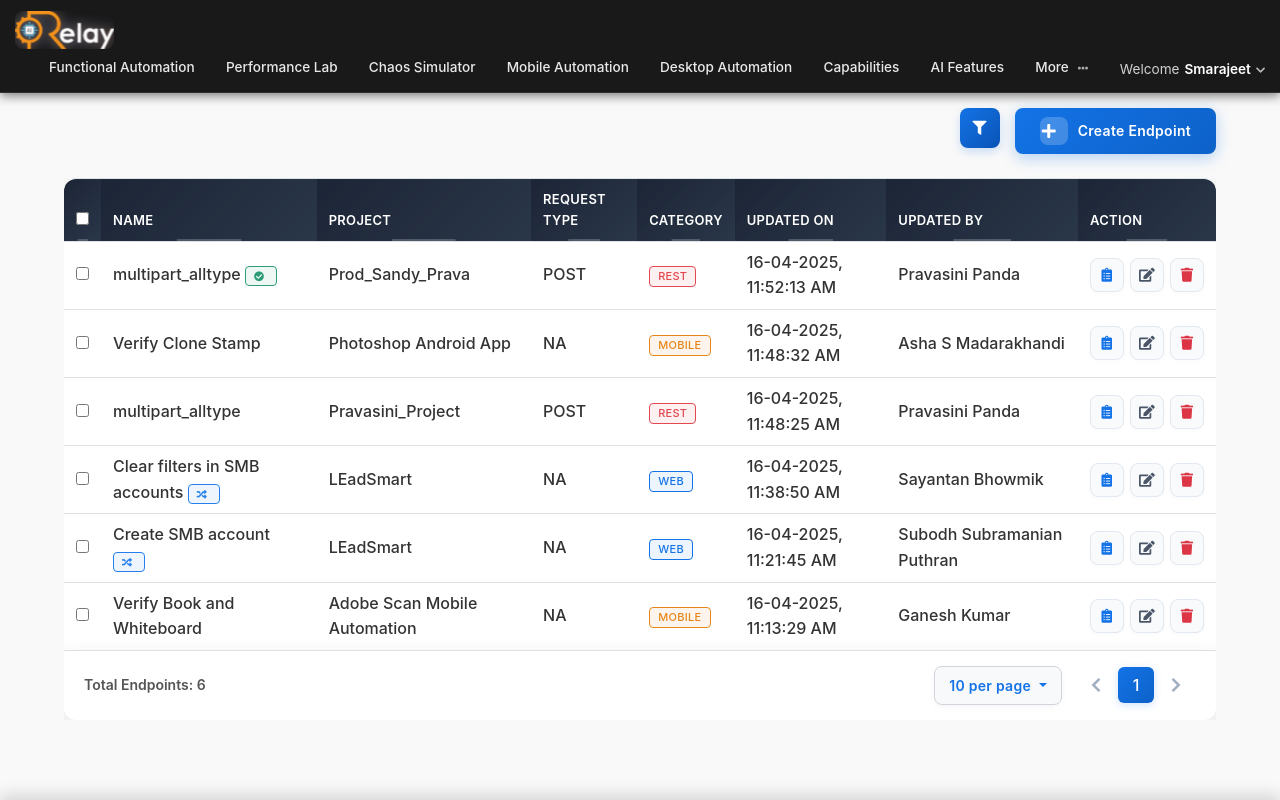
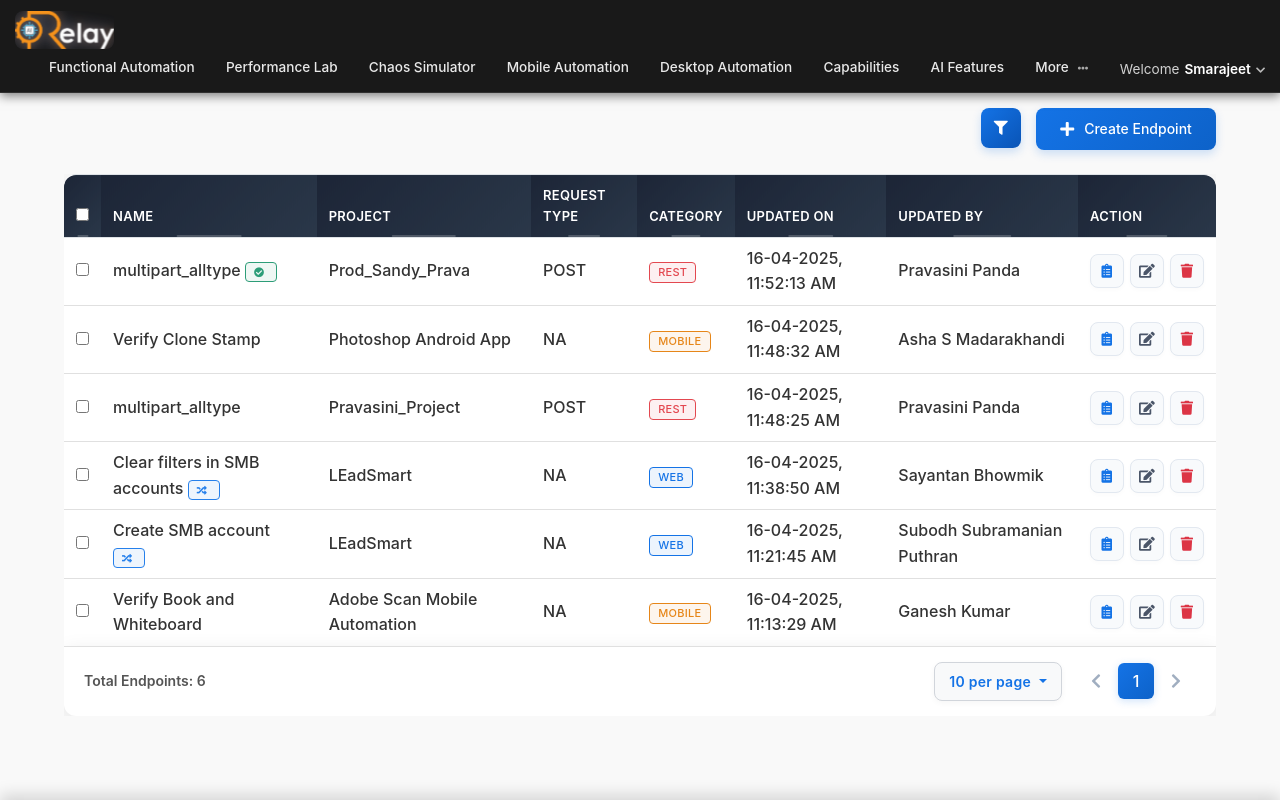
Before and after one commit to smarajeetdas/RelayDashboard, an Angular app: page /endpoints in a window 1280 px wide. Shown: the top 800 px of the page. Built offline with nearby package versions, Linux system fonts and the light colour scheme.

Commit message:
Restored to '54bb87232e793c4be2afa60cf1fd43b22515bd18'
Replit-Restored-To: 54bb87232e793c4be2afa60cf1fd43b22515bd18

```diff
--- a/src/app/features/endpoints/pages/endpoint-list/endpoint-list.component.css
+++ b/src/app/features/endpoints/pages/endpoint-list/endpoint-list.component.css
@@ -72,110 +72,29 @@
 }
 
 .create-btn {
-  position: relative;
   background: linear-gradient(135deg, #1473e6 0%, #0d62c9 100%);
   border: none;
-  height: 46px !important;
-  border-radius: 10px;
-  overflow: hidden;
-  box-shadow: 0 4px 15px rgba(20, 115, 230, 0.3);
-  transition: all 0.3s cubic-bezier(0.2, 0.8, 0.2, 1);
-  color: white;
-  padding: 0 !important;
-}
-
-.create-btn-inner {
+  padding: 0 20px !important;
+  height: 42px !important;
+  font-weight: 600;
+  font-size: 14px;
+  border-radius: 8px;
   display: flex;
   align-items: center;
   justify-content: center;
-  height: 100%;
-  width: 100%;
-  padding: 0 25px;
-  position: relative;
-  z-index: 2;
-}
-
-.create-btn-icon {
-  display: flex;
-  align-items: center;
-  justify-content: center;
-  width: 28px;
-  height: 28px;
-  background-color: rgba(255, 255, 255, 0.2);
-  border-radius: 8px;
-  margin-right: 10px;
-  position: relative;
+  box-shadow: 0 4px 10px rgba(20, 115, 230, 0.2);
   transition: all 0.3s ease;
-}
-
-.create-btn-icon::before {
-  content: '';
-  position: absolute;
-  top: 0;
-  left: 0;
-  width: 100%;
-  height: 100%;
-  background: rgba(255, 255, 255, 0.1);
-  border-radius: 8px;
-  transform: scale(0.8);
-  opacity: 0;
-  transition: all 0.3s ease;
+  color: white;
 }
 
 .create-btn i {
-  font-size: 12px;
-  position: relative;
-  z-index: 1;
-}
-
-.create-btn-text {
-  font-weight: 600;
-  font-size: 14px;
-  letter-spacing: 0.3px;
-}
-
-.create-btn-glow {
-  position: absolute;
-  top: -30%;
-  left: -30%;
-  width: 70%;
-  height: 70%;
-  background: radial-gradient(
-    circle,
-    rgba(255, 255, 255, 0.2) 0%,
-    rgba(255, 255, 255, 0) 70%
-  );
-  border-radius: 50%;
-  opacity: 0;
-  transition: opacity 0.6s ease;
-  pointer-events: none;
-  z-index: 1;
+  margin-right: 8px;
 }
 
 .create-btn:hover {
-  transform: translateY(-2px) scale(1.01);
-  box-shadow: 0 8px 20px rgba(20, 115, 230, 0.4);
   background: linear-gradient(135deg, #0d62c9 0%, #0a4fa3 100%);
-}
-
-.create-btn:hover .create-btn-glow {
-  opacity: 1;
-}
-
-.create-btn:hover .create-btn-icon {
-  background-color: rgba(255, 255, 255, 0.3);
-  transform: scale(1.05);
-}
-
-.create-btn:hover .create-btn-icon::before {
-  transform: scale(1.5);
-  opacity: 0.2;
-}
-
-.create-btn:active {
-  transform: translateY(0) scale(0.98);
-  box-shadow: 0 2px 10px rgba(20, 115, 230, 0.3);
-  transition: all 0.1s ease;
+  transform: translateY(-2px);
+  box-shadow: 0 6px 15px rgba(20, 115, 230, 0.3);
 }
 
 .btn {
--- a/src/app/features/endpoints/pages/endpoint-list/endpoint-list.component.html
+++ b/src/app/features/endpoints/pages/endpoint-list/endpoint-list.component.html
@@ -8,13 +8,7 @@
             <i class="fas" [ngClass]="showFilterSection ? 'fa-times' : 'fa-filter'"></i>
           </button>
           <button class="create-btn" (click)="createNewEndpoint()">
-            <div class="create-btn-inner">
-              <span class="create-btn-icon">
-                <i class="fas fa-plus"></i>
-              </span>
-              <span class="create-btn-text">Create Endpoint</span>
-            </div>
-            <div class="create-btn-glow"></div>
+            <i class="fas fa-plus"></i> Create Endpoint
           </button>
         </div>
       </div>
```
